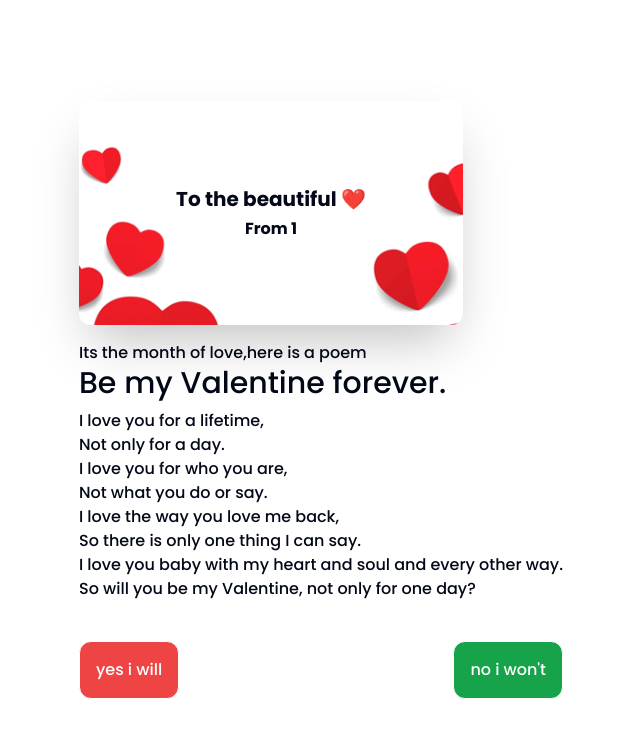
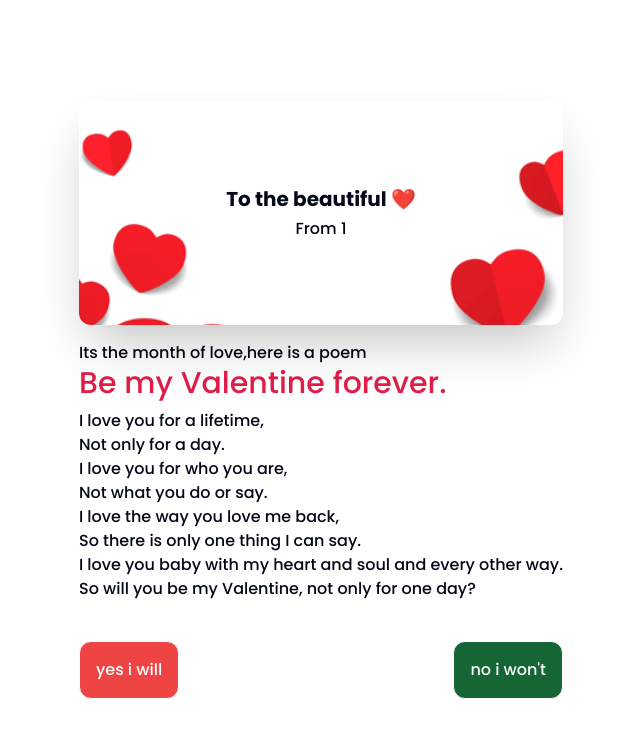
Before and after one commit to MisterH100/nextjsvalentinesapp, a Next.js app: page /1 in a window 1280 px wide. Shown: the top 738 px of the page, without its empty margins (319-959 px from the left). Built offline with nearby package versions, Linux system fonts and the light colour scheme.

Commit message:
initial commit

```diff
--- /dev/null
+++ b/app/[names]/bubble.module.css
@@ -0,0 +1,30 @@
+.hoverText {
+    transition:
+      0.35s font-weight,
+      0.35s color;
+  }
+
+  .hoverText:hover {
+    font-weight: 900;
+    color: rgb(255, 0, 0);
+  }
+
+  /* To the right */
+  .hoverText:hover + .hoverText {
+    font-weight: 500;
+    color: rgb(113, 0, 0);
+  }
+
+  .hoverText:hover + .hoverText + .hoverText {
+    font-weight: 300;
+  }
+
+  /* To the left */
+  .hoverText:has(+ .hoverText:hover) {
+    font-weight: 500;
+    color: rgb(69, 0, 0);
+  }
+
+  .hoverText:has(+ .hoverText + .hoverText:hover) {
+    font-weight: 300;
+  }
--- a/app/[names]/page.tsx
+++ b/app/[names]/page.tsx
@@ -3,6 +3,7 @@ import Image from "next/image"
 import { useToast } from "@/components/ui/use-toast"
 import { useState } from "react";
 import { useRouter } from "next/navigation";
+import styles from "./bubble.module.css";
 import {
   Dialog,
   DialogContent,
@@ -20,17 +21,17 @@ export default function Love({params: {names}}: {params: {names:string}}) {
   const [index,setIndex] = useState(0);
   const {toast} = useToast();
   const router = useRouter();
-  const messages = ["You sure?,press the red one instead","I think you missed it,it's the left one","I made it bigger it will be easier to see","You must be color blind let's try different colors","Lets just remove the annoying button"]
-  const buttonSize = ["w-[200px]","w-[80px] h-[40px] text-small p-0"]
-  const buttonColor = ["bg-blue-800 w-[250px]","bg-yellow-800"]
-  const buttonSate = ["w-[350px]","hidden"]
+  const messages = ["You sure?,press the red button instead","I think you missed it,it's the one on the left","I made it bigger it will be easier to see","You can't tell the difference between right and left?","Lets just remove the annoying button"]
+  const buttonSize = [" w-[200px]"," w-[80px] h-[40px] text-xs py-0"]
+  const buttonColor = ["w-[250px]","bg-yellow-800"]
+  const buttonSate = [" w-[350px]","hidden"]
 
   return (
     <main className="w-full min-h-screen flex flex-col justify-center items-center p-4">
       <div>
-        <div className="relative w-full md:w-96 h-56 rounded-xl bg-white overflow-hidden shadow-2xl">
+        <div className="relative w-full h-56 rounded-xl bg-white overflow-hidden shadow-2xl">
           <div className="absolute top-0 left-0 w-full h-full flex justify-center items-center p-2">
-            <h1 className="w-full text-center font-semibold text-xl truncate">To the beautiful <span className="capitalize girl_name">{girl}❤️</span><br/><span className="text-base capitalize">from {boy}</span></h1>
+            <h1 className="w-full text-center font-semibold text-xl truncate">To the beautiful <span className="capitalize girl_name text-rose-600">{girl}❤️</span><br/><span className="font-light text-base capitalize">from {boy}</span></h1>
           </div>
           <Image
             className="w-full h-full object-cover"
@@ -43,8 +44,8 @@ export default function Love({params: {names}}: {params: {names:string}}) {
         </div>
         <div className="pt-4">
           <h2 className="">Its the month of love,here is a poem</h2>
-          <h3 className="text-2xl md:text-3xl font-medium">Be my Valentine forever.</h3>
-          <p className="pt-2" title="Poem Belinda Galea">
+          <BubbleText text="Be my Valentine forever."/>
+          <p className="pt-2" title="Poem By Belinda Galea">
             I love you for a lifetime,<br/>
             Not only for a day.<br/>
             I love you for who you are,<br/>
@@ -55,7 +56,7 @@ export default function Love({params: {names}}: {params: {names:string}}) {
             So will you be my Valentine, not only for one day?<br/>
           </p>
         </div>
-        <div className="flex justify-between items-center gap-10 pt-10">
+        <div className={`flex ${index ==4&&"flex-row-reverse"} justify-between items-center gap-10 pt-10`}>
           <Dialog>
             <DialogTrigger asChild>
               <button
@@ -78,6 +79,16 @@ export default function Love({params: {names}}: {params: {names:string}}) {
                   For a special girl like you❤️"
                 </p>
               </DialogHeader>
+              <div className="w-20 h-20 mx-auto">
+                <Image
+                  className="w-full h-full object-cover"
+                  src="/happydance.gif"
+                  alt="hearts"
+                  width={100}
+                  height={100}
+                  priority
+                />
+              </div>
             </DialogContent>
           </Dialog>
           <button
@@ -88,7 +99,7 @@ export default function Love({params: {names}}: {params: {names:string}}) {
                 description: messages[index],
               })
             }}
-            className={`bg-green-600 p-4 border border-white rounded-xl text-white ${index > 2&&buttonSize[1]} ${index ==4&&buttonColor[1]} ${index ==5 &&buttonSate[1]}`}>no i won't
+            className={`bg-green-800 p-4 border border-white rounded-xl text-white ${index > 2&&buttonSize[1]} ${index ==4&&buttonColor[1]} ${index ==5 &&buttonSate[1]}`}>no i won't
           </button>
         </div>
       </div>
@@ -96,3 +107,15 @@ export default function Love({params: {names}}: {params: {names:string}}) {
     </main>
   );
 }
+
+const BubbleText = ({text}:{text:string}) => {
+  return (
+    <h3 className="text-3xl font-thin text-rose-600 cursor-pointer">
+      {text.split("").map((child, idx) => (
+        <span className={styles.hoverText} key={idx}>
+          {child}
+        </span>
+      ))}
+    </h3>
+  );
+};
--- a/app/page.tsx
+++ b/app/page.tsx
@@ -1,6 +1,21 @@
+'use client'
 import Image from "next/image"
+import { useEffect, useRef, useState } from "react"
+import { useToast } from "@/components/ui/use-toast"
 
 export default function Home() {
+  const [girl,setGirl] = useState("");
+  const [boy,setBoy] = useState("");
+  const [url,setUrl] = useState("");
+  const linkRef = useRef<HTMLInputElement>(null);
+  const {toast} = useToast();
+
+  useEffect(()=>{
+    if(typeof window.location !== undefined){
+      setUrl(`${window.location.hostname}:${window.location.port}`)
+    }
+  },[])
+
   return (
     <main className="bg-white text-red-600 min-h-screen p-10">
       <div className="w-full flex flex-col items-center">
@@ -15,6 +30,54 @@ export default function Home() {
           height={200}
         />
       </div>
+      <div className="w-full flex flex-col items-center gap-4">
+        <h3>Create Link</h3>
+        <div className="flex flex-col">
+          <label htmlFor="girl">girl's name:</label>
+          <input
+            onChange={(e)=>setGirl(e.target.value)}
+            className="w-full md:w-[320px] border border-gray-500 p-2"
+            type="text" id="girl"
+            placeholder="eg: lola"/>
+        </div>
+        <div className="flex flex-col">
+          <label htmlFor="boy">boy's name:</label>
+          <input
+            onChange={(e)=>setBoy(e.target.value)}
+            className="w-full md:w-[320px] border border-gray-500 p-2"
+            type="text" id="boy"
+            placeholder="eg: buggs"/>
+        </div>
+      </div>
+      <div className="w-full flex flex-col items-center gap-2 mt-5">
+        <label htmlFor="link">Copy this link and send it to her</label>
+        <div className="flex flex-col md:flex-row gap-2">
+          <input
+            ref={linkRef}
+            className="border border-gray-500 p-2 w-full md:w-[500px]"
+            type="text"
+            id="link"
+            value={`${url}/${girl}-${boy}`}
+            disabled
+          />
+          <button
+            onClick={() => {
+              toast({
+                variant:"default",
+                title:"Link Copied",
+                className:"bg-blue-800 text-white"
+              })
+              navigator.clipboard.writeText(linkRef.current?linkRef.current.value:"")
+            }}
+            disabled={!girl || !boy?true:false}
+            className="disabled:bg-gray-500 w-full md:w-fit flex bg-blue-800 items-center justify-center p-2 rounded text-white">
+            copy
+            <svg className="w-6 h-6 text-white" aria-hidden="true" xmlns="http://www.w3.org/2000/svg" fill="none" viewBox="0 0 24 24">
+            <path stroke="currentColor" strokeLinecap="round" strokeLinejoin="round" strokeWidth="2" d="M15 4h3c.6 0 1 .4 1 1v15c0 .6-.4 1-1 1H6a1 1 0 0 1-1-1V5c0-.6.4-1 1-1h3m0 3h6m-6 5h6m-6 4h6M10 3v4h4V3h-4Z"/>
+            </svg>
+          </button>
+        </div>
+      </div>
     </main>
   );
 }
```
Also changed, not shown: public/happydance.gif (added).
